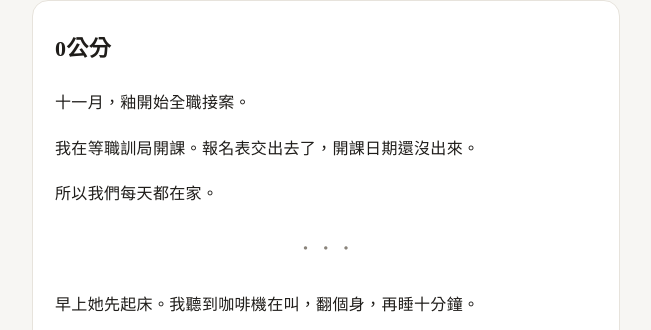
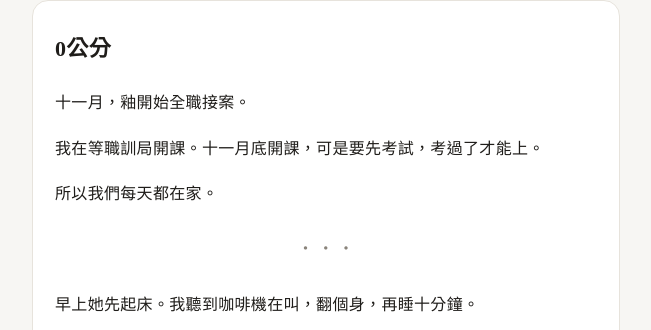
Before and after one commit to Sierra2121/weibeifen, a Jekyll site: the page built from _posts/2026-11-12-threads.md, in a window 1280 px wide and 900 px high. Shown: the part 116-446 px from the top of the window, without its empty margins (314-965 px from the left). Built offline with Jekyll 4.4.1, drawn with Linux system fonts in a browser that asks for light colours; some of the changed text lies outside the part shown.

Commit message:
0公分：職訓局改為月底開課、要先考試
Co-Authored-By: Claude Opus 5.5 <noreply@anthropic.com>
Claude-Session: https://claude.ai/code/session_01VPttWQT1pdU2FXUZhrVeJK

```diff
--- a/_posts/2026-11-12-threads.md
+++ b/_posts/2026-11-12-threads.md
@@ -14,7 +14,7 @@ date: 2026-11-12 23:20:00 +0800
 ---
 十一月，釉開始全職接案。
 
-我在等職訓局開課。報名表交出去了，開課日期還沒出來。
+我在等職訓局開課。十一月底開課，可是要先考試，考過了才能上。
 
 所以我們每天都在家。
 
@@ -120,7 +120,7 @@ date: 2026-11-12 23:20:00 +0800
 
 「職訓欸。」釉用筷子指我。
 
-「我還沒開課。」
+「我還沒考試。」
 
 「所以跟妳有關啊。」
 
@@ -172,6 +172,6 @@ date: 2026-11-12 23:20:00 +0800
 
 咖啡機會叫，鍵盤會響，她偶爾在客廳喊一聲，我隔一陣子才回。
 
-我還不知道職訓局什麼時候開課，也不知道 ETF 什麼時候會變紅。
+我還不知道職訓局的考試會不會過，也不知道 ETF 什麼時候會變紅。
 
 可是我知道那道門不會關。
```
